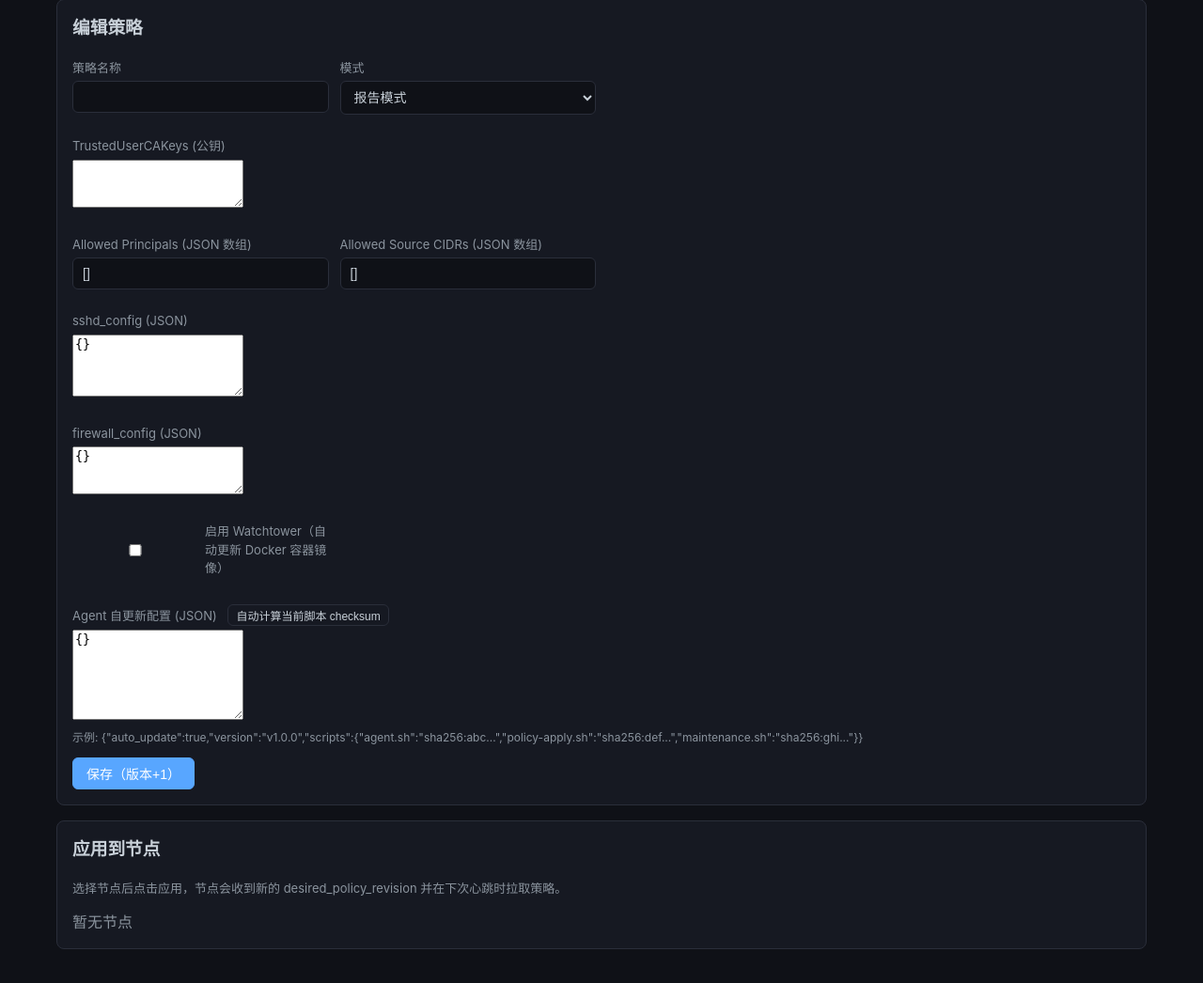
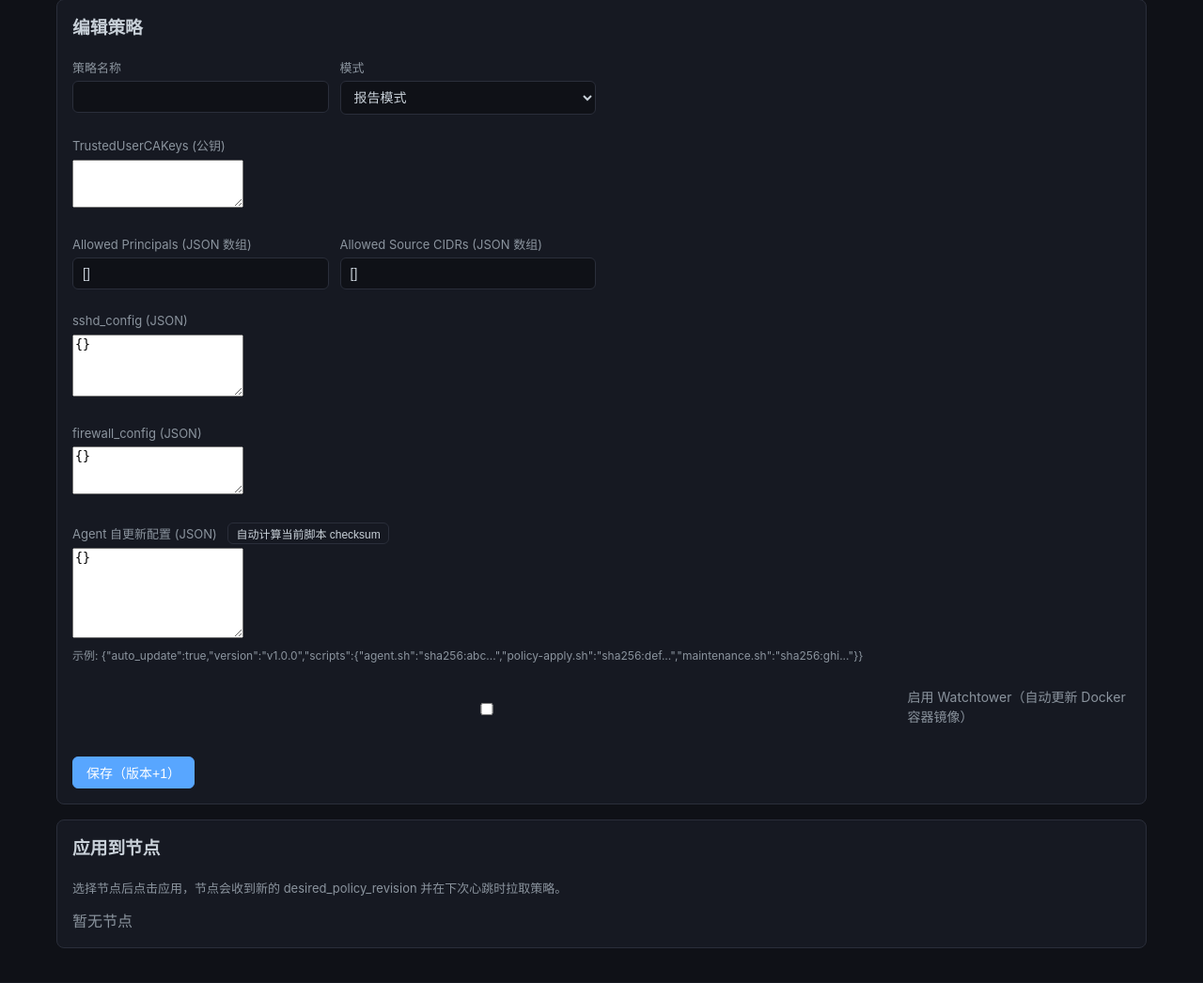
Before and after one commit to fgozxy/bastion-hub, a FastAPI app: template app/templates/policy_detail.html in a window 1280 px wide. Shown: the part 170-1216 px from the top of the page at 94% size. After the commit the page ends 1179 px from the top, so only its background shows below. Run offline with FastAPI, Linux system fonts and the light colour scheme; the template is opened without the code that fills it, so the values that code supplies are empty; parts of the project's set-up code (start-up, migrations or seed data) failed here and were passed over.

Commit message:
fix(ui): move watchtower out of strategy grid for left alignment

```diff
--- a/app/templates/policy_detail.html
+++ b/app/templates/policy_detail.html
@@ -20,22 +20,6 @@
             <div class="form-row"><label>Allowed Source CIDRs (JSON 数组)</label><input id="p-cidrs" value='{{ policy.allowed_source_cidrs_json or "[]" }}'></div>
             <div class="form-row" style="grid-column:1/-1"><label>sshd_config (JSON)</label><textarea id="p-sshd" rows="4">{{ policy.sshd_config_json or '{}' }}</textarea></div>
             <div class="form-row" style="grid-column:1/-1"><label>firewall_config (JSON)</label><textarea id="p-fw" rows="3">{{ policy.firewall_config_json or '{}' }}</textarea></div>
-            <div class="form-row" style="display:flex; align-items:center; gap:8px;">
-                <label style="display:flex; align-items:center; gap:8px; cursor:pointer;">
-                    <input type="checkbox" id="p-watchtower" {{ 'checked' if (policy.docker_config.watchtower|default(false)) else '' }}>
-                    启用 Watchtower（自动更新 Docker 容器镜像）
-                </label>
-            </div>
-            <div id="watchtower-fields" style="display:{{ 'grid' if (policy.docker_config.watchtower|default(false)) else 'none' }}; grid-template-columns: repeat(auto-fill, minmax(240px, 1fr)); gap:12px; grid-column:1/-1;">
-                <div class="form-row"><label>镜像</label><input id="p-watchtower-image" value="{{ policy.docker_config.watchtower_image|default('containrrr/watchtower') }}"></div>
-                <div class="form-row"><label>检查间隔（秒）</label><input id="p-watchtower-interval" type="number" value="{{ policy.docker_config.watchtower_interval|default(3600) }}"></div>
-                <div class="form-row" style="display:flex; align-items:center; gap:8px;">
-                    <label style="display:flex; align-items:center; gap:8px; cursor:pointer;">
-                        <input type="checkbox" id="p-watchtower-cleanup" {{ 'checked' if (policy.docker_config.watchtower_cleanup|default(true)) else '' }}>
-                        更新后自动清理旧镜像
-                    </label>
-                </div>
-            </div>
             <div class="form-row" style="grid-column:1/-1">
                 <label>Agent 自更新配置 (JSON)
                     <button type="button" class="btn" style="font-size:12px;padding:2px 8px;margin-left:8px;" onclick="calcChecksums()">自动计算当前脚本 checksum</button>
@@ -46,7 +30,23 @@
                 </div>
             </div>
         </div>
-        <button type="submit" class="btn btn-primary">保存（版本+1）</button>
+
+        <div class="card" style="margin-top:12px; background:transparent; border:none; padding:0;">
+            <div style="display:flex; align-items:center; gap:8px; margin-bottom:12px;">
+                <input type="checkbox" id="p-watchtower" {{ 'checked' if (policy.docker_config.watchtower|default(false)) else '' }}>
+                <label for="p-watchtower" style="cursor:pointer; font-size:14px;">启用 Watchtower（自动更新 Docker 容器镜像）</label>
+            </div>
+            <div id="watchtower-fields" style="display:{{ 'grid' if (policy.docker_config.watchtower|default(false)) else 'none' }}; grid-template-columns: repeat(auto-fill, minmax(240px, 1fr)); gap:12px;">
+                <div class="form-row"><label>镜像</label><input id="p-watchtower-image" value="{{ policy.docker_config.watchtower_image|default('containrrr/watchtower') }}"></div>
+                <div class="form-row"><label>检查间隔（秒）</label><input id="p-watchtower-interval" type="number" value="{{ policy.docker_config.watchtower_interval|default(3600) }}"></div>
+                <div class="form-row" style="display:flex; align-items:center; gap:8px;">
+                    <input type="checkbox" id="p-watchtower-cleanup" {{ 'checked' if (policy.docker_config.watchtower_cleanup|default(true)) else '' }}>
+                    <label for="p-watchtower-cleanup" style="cursor:pointer;">更新后自动清理旧镜像</label>
+                </div>
+            </div>
+        </div>
+
+        <button type="submit" class="btn btn-primary" style="margin-top:12px;">保存（版本+1）</button>
     </form>
 </div>
 
```
